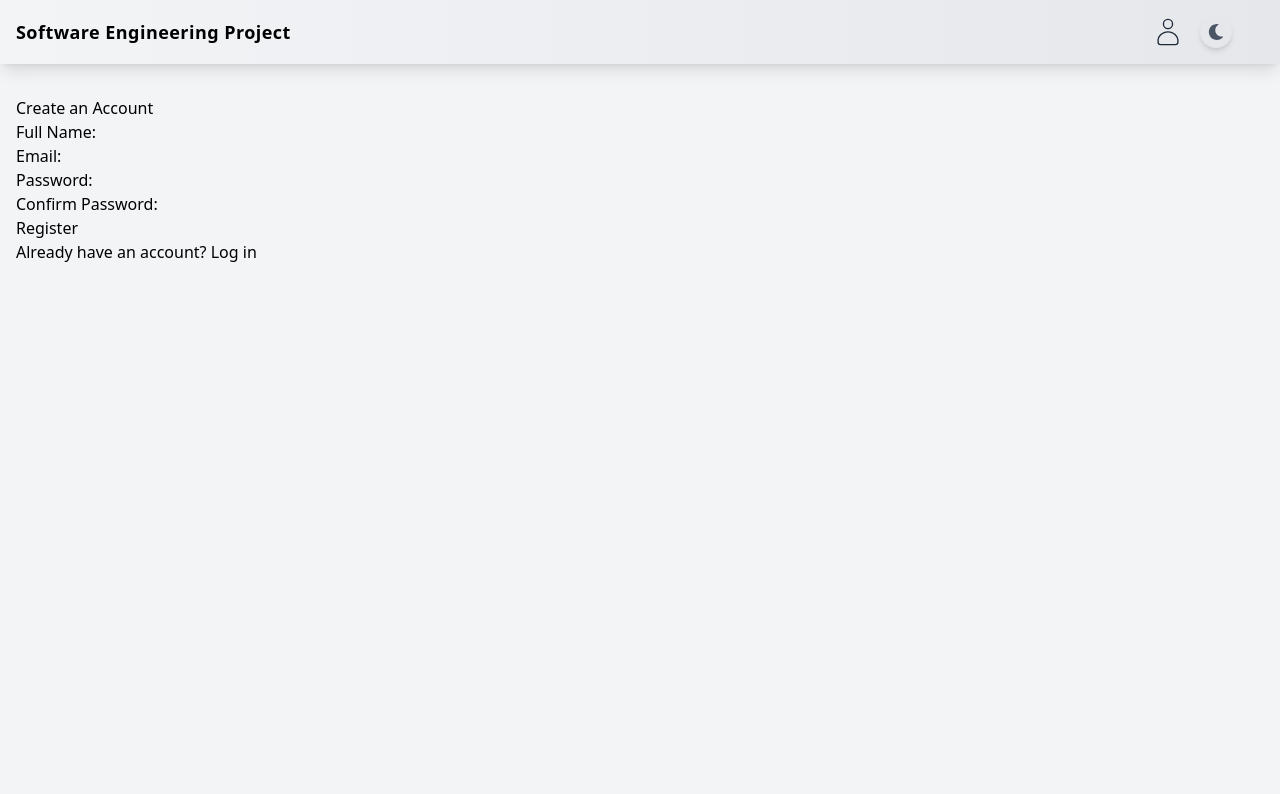
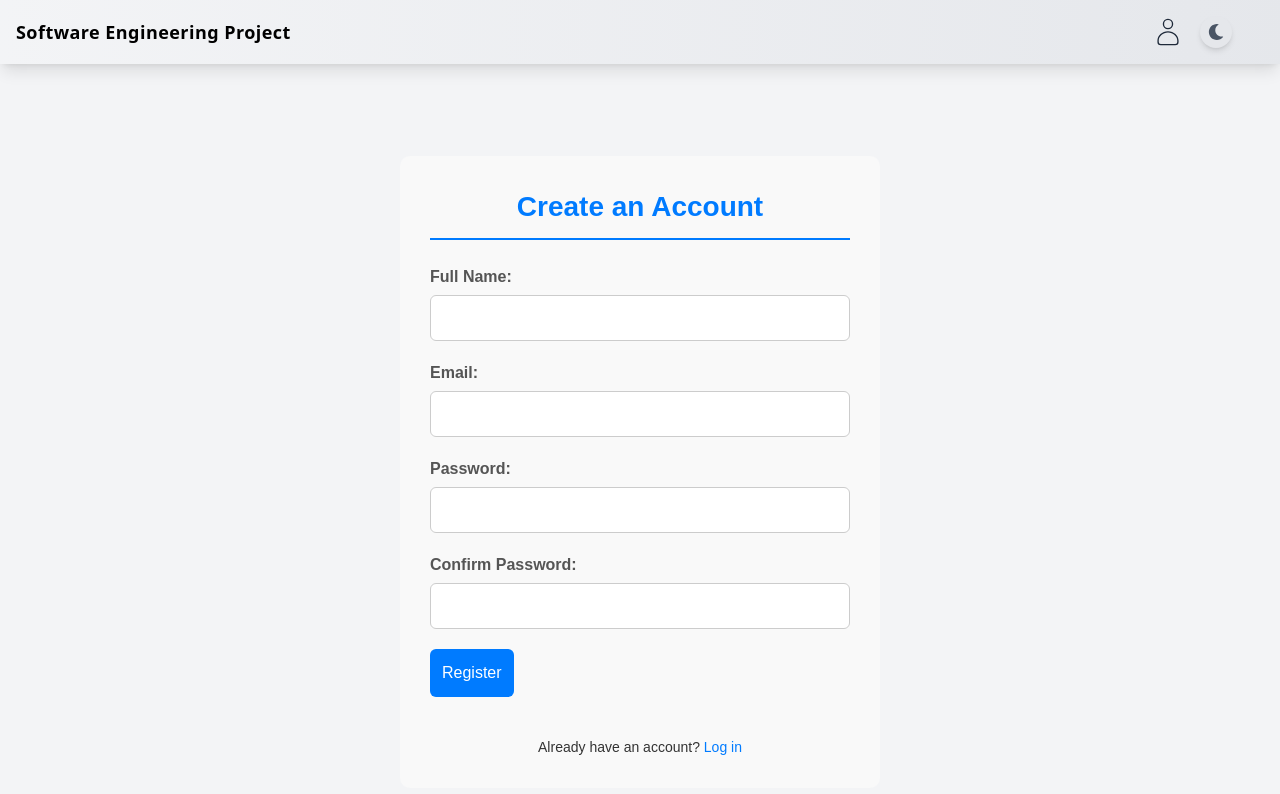
Before and after one commit to marcotuliopin/awesome-sde-2, a React (Vite) app: page /register in a window 1280 px wide. Shown: the top 794 px of the page. Built offline with nearby package versions, Linux system fonts and the light colour scheme; no server answers.

Commit message:
adding css to register and login pages

```diff
--- a/src/index.css
+++ b/src/index.css
@@ -1,2 +1,34 @@
 @import "tailwindcss";
 @custom-variant dark (&:where(.dark, .dark *));
+
+:root {
+  --bg: #f9f9f9;
+  --text: #333;
+  --title: #007bff;
+  --label: #555;
+  --input-bg: #fff;
+  --input-border: #ccc;
+  --input-text: #000;
+  --primary: #007bff;
+  --primary-hover: #0056b3;
+  --link: #007bff;
+  --error-bg: #ffe6e6;
+  --error-border: #ff4d4d;
+  --error-text: #d8000c;
+}
+
+.dark {
+  --bg: #1e1e1e;
+  --text: #e0e0e0;
+  --title: #66b0ff;
+  --label: #ccc;
+  --input-bg: #2b2b2b;
+  --input-border: #444;
+  --input-text: #f9f9f9;
+  --primary: #3399ff;
+  --primary-hover: #267acc;
+  --link: #66b0ff;
+  --error-bg: #5c1e1e;
+  --error-border: #aa4444;
+  --error-text: #ff9999;
+}
--- /dev/null
+++ b/src/routes/login/Login.css
@@ -0,0 +1,80 @@
+.login-container {
+  font-family: Arial, sans-serif;
+  max-width: 400px;
+  margin: 60px auto;
+  padding: 30px;
+  background-color: var(--bg);
+  border: 1px solid var(--border);
+  border-radius: 8px;
+  box-shadow: 0 2px 8px rgba(0, 0, 0, 0.05);
+  color: var(--text);
+}
+
+.login-container h1 {
+  text-align: center;
+  color: var(--title);
+  font-size: 28px;
+  font-weight: 600;
+  margin-bottom: 25px;
+  border-bottom: 2px solid var(--primary);
+  padding-bottom: 10px;
+}
+
+.login-form {
+  display: flex;
+  flex-direction: column;
+  gap: 15px;
+}
+
+.login-form label {
+  font-weight: bold;
+  color: var(--label);
+}
+
+.login-form input {
+  padding: 10px;
+  font-size: 16px;
+  border: 1px solid var(--input-border);
+  border-radius: 4px;
+  background-color: var(--input-bg);
+  color: var(--input-text);
+}
+
+.login-form button {
+  background-color: var(--primary);
+  color: white;
+  padding: 10px 0;
+  border: none;
+  border-radius: 4px;
+  font-size: 16px;
+  cursor: pointer;
+  transition: background-color 0.3s ease;
+}
+
+.login-form button:hover {
+  background-color: var(--primary-hover);
+}
+
+.register-link {
+  text-align: center;
+  margin-top: 15px;
+}
+
+.register-link a {
+  color: var(--link);
+  text-decoration: none;
+}
+
+.register-link a:hover {
+  text-decoration: underline;
+}
+
+.login-container h1 {
+  text-align: center;
+  color: var(--title);
+  font-size: 28px;
+  font-weight: 600;
+  margin-bottom: 25px;
+  border-bottom: 2px solid var(--primary);
+  padding-bottom: 10px;
+}
--- a/src/routes/login/Login.tsx
+++ b/src/routes/login/Login.tsx
@@ -1,13 +1,14 @@
 import { useState, type JSX } from "react";
 import { useAuth } from "@/contexts/auth.context";
-import { Link, useNavigate } from "react-router-dom"; // Importando useNavigate
+import { Link, useNavigate } from "react-router-dom";
+import "./Login.css"; // Importa o CSS estilizado
 
 export const Login = (): JSX.Element => {
   const [email, setEmail] = useState("");
   const [password, setPassword] = useState("");
 
   const { login } = useAuth();
- const navigate = useNavigate(); // Inicializando o hook useNavigate
+  const navigate = useNavigate();
 
   const handleSubmit = async (e: React.FormEvent) => {
     e.preventDefault();
@@ -16,33 +17,39 @@ export const Login = (): JSX.Element => {
     if (!success) {
       alert("Login failed. Please check your credentials.");
     } else {
-         navigate("/products"); // Redireciona para a página de produtos
+      navigate("/products");
     }
   };
 
   return (
-     <div>
+    <div className="login-container">
       <h1 data-testid="login-header">Login</h1>
-         <form onSubmit={handleSubmit}>
+      <form className="login-form" onSubmit={handleSubmit}>
         <label htmlFor="email">Email:</label>
         <input
           type="text"
+          id="email"
           data-testid="email-input"
           value={email}
           onChange={(e) => setEmail(e.target.value)}
         />
-             <br />
         <label htmlFor="password">Password:</label>
         <input
           type="password"
+          id="password"
           data-testid="password-input"
           value={password}
           onChange={(e) => setPassword(e.target.value)}
         />
-             <br />
-             <button data-testid="login-button" type="submit">Login</button>
+        <button data-testid="login-button" type="submit">
+          Login
+        </button>
       </form>
-         <Link data-testid="go-to-register" to="/register">Don't have an account? Register here</Link>
+      <div className="register-link">
+        <Link data-testid="go-to-register" to="/register">
+          Don't have an account? Register here
+        </Link>
+      </div>
     </div>
   );
 };
--- /dev/null
+++ b/src/routes/register/Register.css
@@ -0,0 +1,99 @@
+/* Container principal */
+.register-container {
+  font-family: Arial, sans-serif;
+  max-width: 480px;
+  margin: 60px auto;
+  padding: 30px;
+  background-color: var(--bg);
+  border: 1px solid var(--border);
+  border-radius: 10px;
+  color: var(--text);
+}
+
+/* Título */
+.register-container h1 {
+  text-align: center;
+  color: var(--title);
+  font-size: 28px;
+  font-weight: 700;
+  margin-bottom: 25px;
+  border-bottom: 2px solid var(--primary);
+  padding-bottom: 10px;
+}
+
+/* Formulário */
+.register-form {
+  display: flex;
+  flex-direction: column;
+  gap: 20px;
+}
+
+/* Grupos de entrada */
+.form-group {
+  display: flex;
+  flex-direction: column;
+}
+
+.form-group label {
+  font-weight: bold;
+  color: var(--label);
+  margin-bottom: 6px;
+}
+
+.form-group input {
+  padding: 10px 12px;
+  font-size: 16px;
+  border: 1px solid var(--input-border);
+  border-radius: 6px;
+  background-color: var(--input-bg);
+  color: var(--input-text);
+  transition: border-color 0.2s, box-shadow 0.2s;
+}
+
+.form-group input:focus {
+  outline: none;
+  border-color: var(--primary);
+  box-shadow: 0 0 0 2px rgba(0, 123, 255, 0.2);
+}
+
+/* Erro */
+.error-message {
+  background-color: var(--error-bg);
+  border: 1px solid var(--error-border);
+  color: var(--error-text);
+  padding: 10px;
+  border-radius: 4px;
+  text-align: center;
+}
+
+/* Botão */
+.register-button {
+  background-color: var(--primary);
+  color: white;
+  padding: 12px;
+  border: none;
+  border-radius: 6px;
+  font-size: 16px;
+  cursor: pointer;
+  transition: background-color 0.3s ease;
+}
+
+.register-button:hover {
+  background-color: var(--primary-hover);
+}
+
+/* Link para login */
+.login-link {
+  text-align: center;
+  margin-top: 20px;
+  font-size: 14px;
+}
+
+.login-link a {
+  color: var(--link);
+  text-decoration: none;
+}
+
+.login-link a:hover {
+  text-decoration: underline;
+}
--- a/src/routes/register/Register.tsx
+++ b/src/routes/register/Register.tsx
@@ -1,6 +1,7 @@
 import { useEffect, useState, type JSX } from "react";
 import { useAuth } from "@/contexts/auth.context";
 import { Link } from "react-router-dom";
+import "./Register.css"; // Importa o CSS para estilização
 
 export const Register = (): JSX.Element => {
   const [formName, setFormName] = useState("");
@@ -19,10 +20,10 @@ export const Register = (): JSX.Element => {
     e.preventDefault();
     setError("");
 
-        let name = formName.trim();
-        let email = formEmail.trim();
-        let password = formPassword.trim();
-        let confirmPassword = formConfirmPassword.trim();
+    const name = formName.trim();
+    const email = formEmail.trim();
+    const password = formPassword.trim();
+    const confirmPassword = formConfirmPassword.trim();
 
     if (!name || !email || !password || !confirmPassword) {
       setError("All fields are required");
@@ -30,8 +31,7 @@ export const Register = (): JSX.Element => {
     }
 
     const emailRegex = /^[^\s@]+@[^\s@]+\.[^\s@]+$/;
-        const isEmailValid = emailRegex.test(email);
-        if (!isEmailValid) {
+    if (!emailRegex.test(email)) {
       setError("Please enter a valid email address");
       return;
     }
@@ -40,8 +40,11 @@ export const Register = (): JSX.Element => {
     const hasNumber = /\d/.test(password);
     const hasLetter = /[a-zA-Z]/.test(password);
     const hasSpecialChar = /[!@#$%^&*()_+\-=\[\]{};':"\\|,.<>\/?]/.test(password);
+
     if (!hasMinLength || !hasNumber || !hasLetter || !hasSpecialChar) {
-            setError("Password must contain at least 6 characters, one number, one letter, and one special character");
+      setError(
+        "Password must contain at least 6 characters, one number, one letter, and one special character"
+      );
       return;
     }
 
@@ -62,9 +65,11 @@ export const Register = (): JSX.Element => {
 
       {error && <div className="error-message">{error}</div>}
 
-            <form onSubmit={handleSubmit}>
+      <form className="register-form" onSubmit={handleSubmit}>
         <div className="form-group">
-                    <label data-testid="name-label" htmlFor="name">Full Name:</label>
+          <label htmlFor="name" data-testid="name-label">
+            Full Name:
+          </label>
           <input
             type="text"
             id="name"
@@ -75,7 +80,9 @@ export const Register = (): JSX.Element => {
         </div>
 
         <div className="form-group">
-                    <label data-testid="email-label" htmlFor="email">Email:</label>
+          <label htmlFor="email" data-testid="email-label">
+            Email:
+          </label>
           <input
             type="text"
             id="email"
@@ -86,7 +93,9 @@ export const Register = (): JSX.Element => {
         </div>
 
         <div className="form-group">
-                    <label data-testid="password-label" htmlFor="password">Password:</label>
+          <label htmlFor="password" data-testid="password-label">
+            Password:
+          </label>
           <input
             type="password"
             id="password"
@@ -110,8 +119,8 @@ export const Register = (): JSX.Element => {
 
         <div className="form-actions">
           <button
+            type="submit"
             data-testid="register-button"
-                        type="submit"
             className="register-button"
           >
             Register
```
Lines whose indentation alone changed are shown as unchanged.
